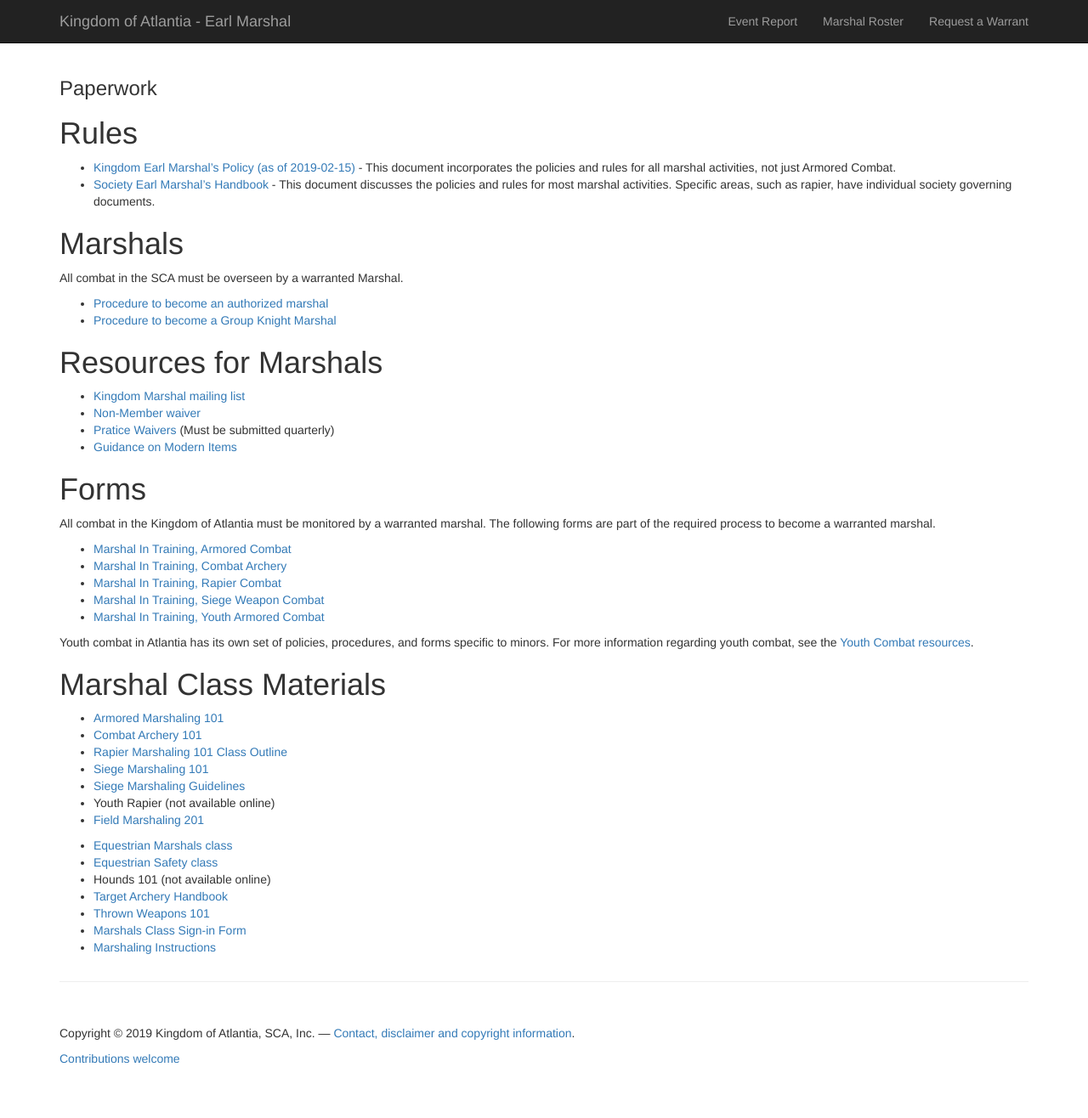
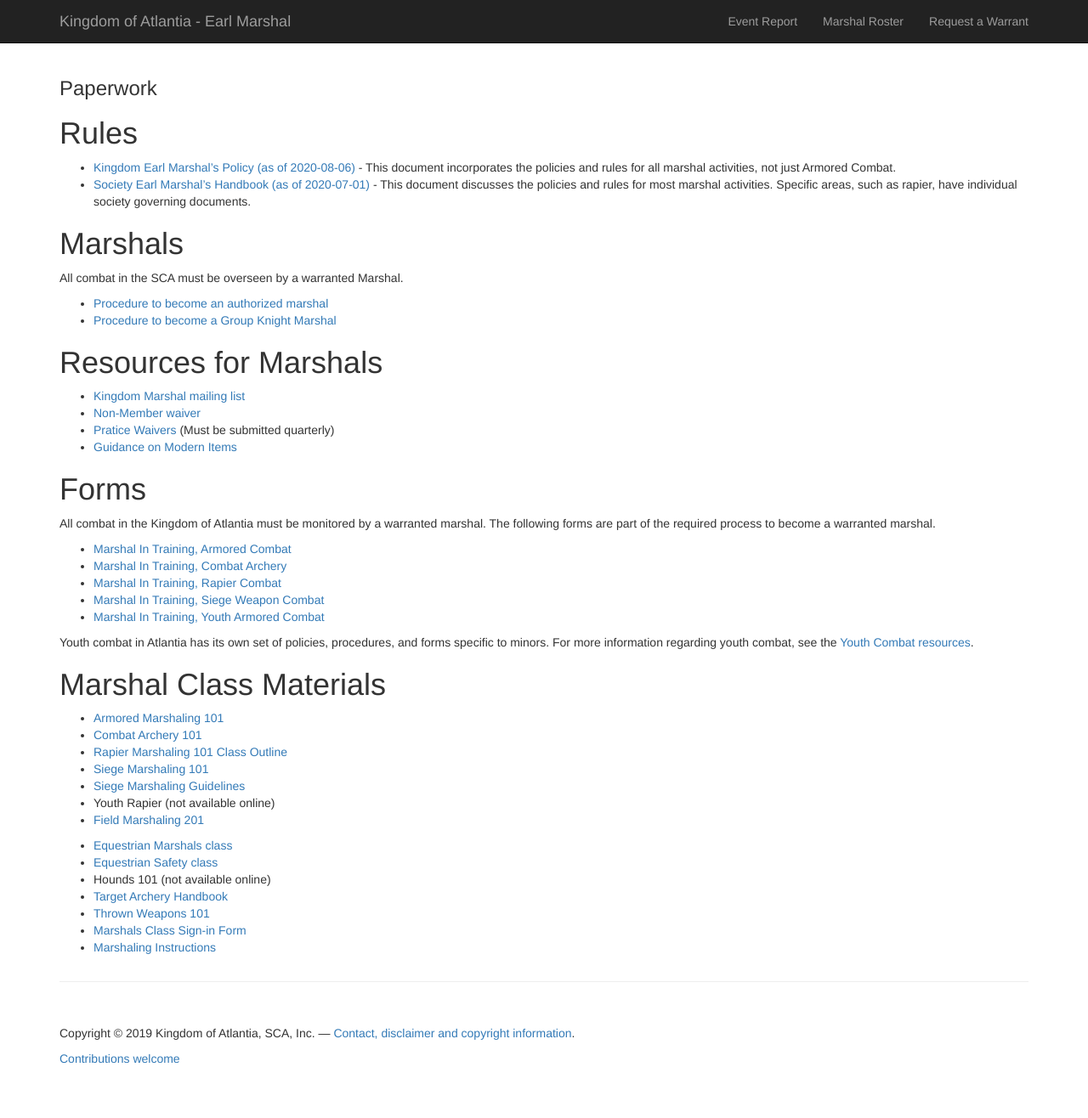
Before and after one commit to academie-de-espee/earl-marshal, a Jekyll site: the page built from paperwork.md, in a window 1280 px wide. Shown: the whole page at 85% size. Built offline with Jekyll 4.4.1, drawn with Linux system fonts in a browser that asks for light colours.

Commit message:
update to latest rule docs

```diff
--- a/paperwork.md
+++ b/paperwork.md
@@ -4,8 +4,8 @@ layout: default
 ---
 
 # Rules
-* [Kingdom Earl Marshal's Policy (as of 2019-02-15)](/documents/Earl-Marshal-policy-2019-02-15.pdf) - This document incorporates the policies and rules for all marshal activities, not just Armored Combat.
-* [Society Earl Marshal's Handbook](http://www.sca.org/officers/marshal/docs/marshal_handbook.pdf) - This document discusses the policies and rules for most marshal activities.  Specific areas, such as rapier, have individual society governing documents.
+* [Kingdom Earl Marshal's Policy (as of 2020-08-06)](/documents/Earl-Marshal-policy-2020-08-06.pdf) - This document incorporates the policies and rules for all marshal activities, not just Armored Combat.
+* [Society Earl Marshal's Handbook (as of 2020-07-01)](https://www.sca.org/wp-content/uploads/2020/01/marshal_handbook.pdf) - This document discusses the policies and rules for most marshal activities.  Specific areas, such as rapier, have individual society governing documents.
 
 # Marshals
 All combat in the SCA must be overseen by a warranted Marshal.
```
Also changed, not shown: rapier.md (+2 -2 lines), 1 other file.
